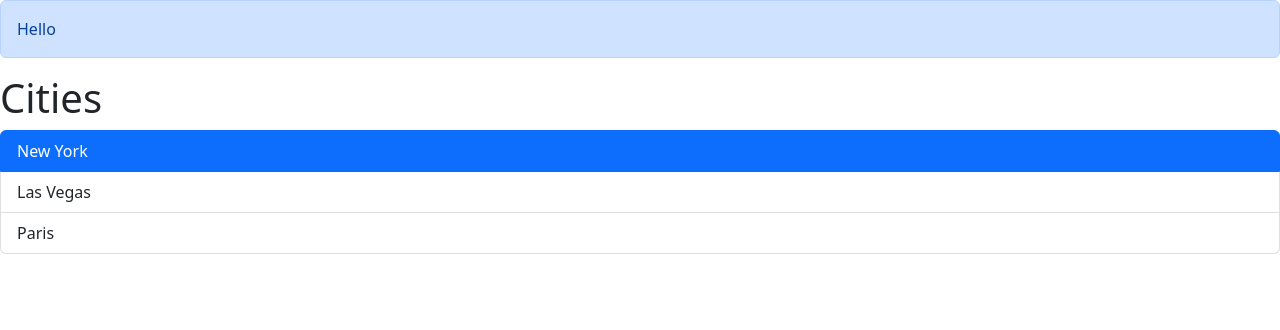
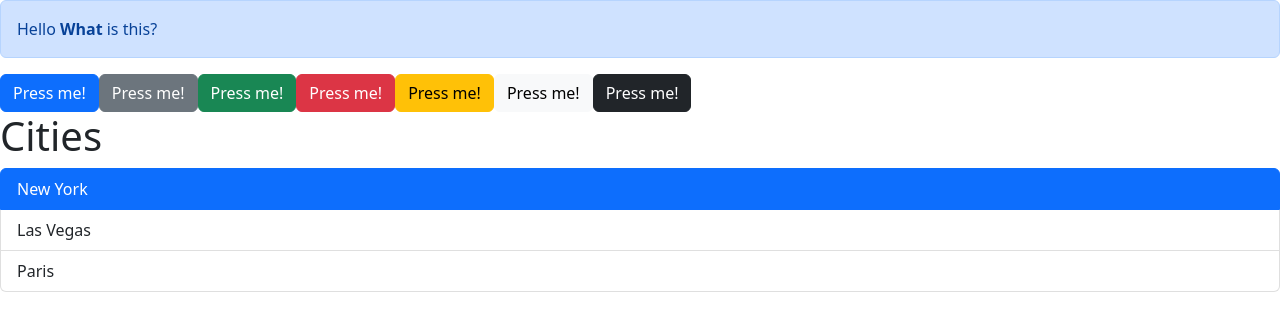
Before and after one commit to mrkarstrom/react-01, a React (Vite) app: page / in a window 1280 px wide. Shown: the top 330 px of the page. Built offline with nearby package versions, Linux system fonts and the light colour scheme.

Commit message:
add (Button.tsx): Making an HTML-child component with buttons from bootstrap, using props and interfaces.

```diff
--- a/src/App.tsx
+++ b/src/App.tsx
@@ -1,5 +1,6 @@
 import './App.css';
 import Alert from './components/Alert';
+import { Button } from './components/Button';
 import ListGroup from './components/ListGroup';
 
 function App() {
@@ -12,8 +13,30 @@
   return (
     <>
       <Alert>
-        Hello
+        Hello <strong>What</strong> is this?
       </Alert>
+      <Button color="primary" onClick={() => console.log('Clicked')}>
+        Press me!
+      </Button>
+      <Button color="secondary" onClick={() => console.log('Clicked')}>
+        Press me!
+      </Button>
+      <Button color="success" onClick={() => console.log('Clicked')}>
+        Press me!
+      </Button>
+      <Button color="danger" onClick={() => console.log('Clicked')}>
+        Press me!
+      </Button>
+      <Button color="warning" onClick={() => console.log('Clicked')}>
+        Press me!
+      </Button>
+      <Button color="light" onClick={() => console.log('Clicked')}>
+        Press me!
+      </Button>
+      <Button color="dark" onClick={() => console.log('Clicked')}>
+        Press me!
+      </Button>
+
       <ListGroup
         items={items}
         heading="Cities"
--- /dev/null
+++ b/src/components/Button.tsx
@@ -0,0 +1,15 @@
+import { ReactNode } from 'react';
+
+interface Props {
+  children: ReactNode;
+  onClick: () => void;
+  color: string;
+}
+
+export const Button = ({ children, onClick, color }: Props) => {
+  return (
+    <button type="button" className={'btn btn-' + color} onClick={onClick}>
+      {children}
+    </button>
+  );
+};
```
